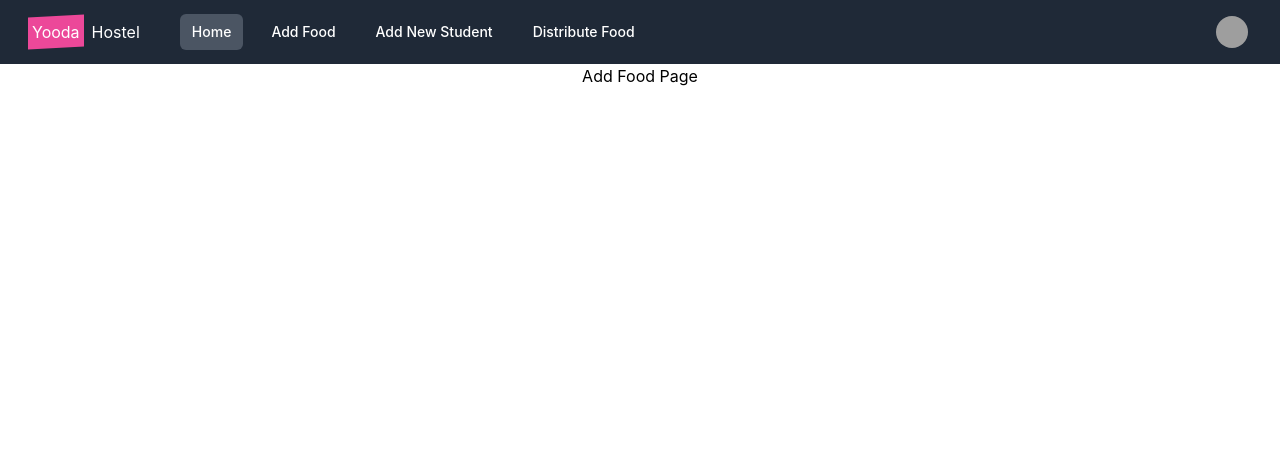
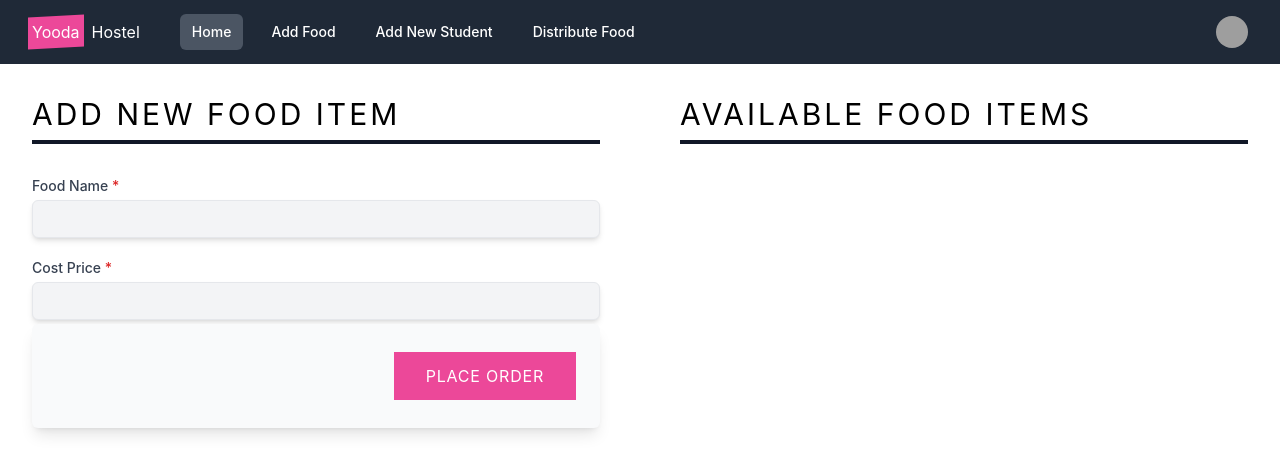
Before and after one commit to Pranta07/Yooda-Hostel-Client, a React (Create React App) app: page /addFood in a window 1280 px wide. Shown: the top 474 px of the page. Built offline with nearby package versions, Linux system fonts and the light colour scheme; grey boxes are pictures that could not be loaded.

Commit message:
addFood form added

```diff
--- a/src/Pages/AddFood/AddFood/AddFood.js
+++ b/src/Pages/AddFood/AddFood/AddFood.js
@@ -1,9 +1,78 @@
 import React from "react";
+import { useForm } from "react-hook-form";
+import { ExclamationCircleIcon } from "@heroicons/react/outline";
 
 const AddFood = () => {
+    const {
+        register,
+        handleSubmit,
+        formState: { errors },
+    } = useForm();
+
+    const onSubmit = (data) => {
+        console.log(data);
+    };
+
     return (
-        <div>
-            <h1>Add Food Page</h1>
+        <div className="container mx-auto text-left grid grid-cols-1 lg:grid-cols-2 gap-4">
+            <div>
+                <h1 className="uppercase tracking-widest text-3xl m-5 md:m-8 pb-2 border-b-4 border-gray-900">
+                    Add New Food Item
+                </h1>
+                <div className="mt-10 sm:mt-0 mx-5 md:mx-8">
+                    <div className="mt-5 md:mt-0 md:col-span-2">
+                        <form onSubmit={handleSubmit(onSubmit)}>
+                            <label className="block text-sm font-medium text-gray-700">
+                                Food Name{" "}
+                                <span className="text-red-600">*</span>
+                            </label>
+                            <input
+                                {...register("foodName", {
+                                    required: true,
+                                })}
+                                className="my-1 p-2 border bg-gray-100 focus:outline-pink-500 block w-full shadow-md sm:text-sm rounded-md"
+                            />
+                            {errors?.foodName?.type === "required" && (
+                                <p className="text-red-600 ml-2 mt-2">
+                                    <ExclamationCircleIcon className="inline h-5 w-5"></ExclamationCircleIcon>
+                                    This field is required
+                                </p>
+                            )}
+                            <label className="block text-sm font-medium text-gray-700 mt-5">
+                                Cost Price{" "}
+                                <span className="text-red-600">*</span>
+                            </label>
+                            <input
+                                {...register("price", {
+                                    required: true,
+                                })}
+                                className="my-1 p-2 border bg-gray-100 focus:outline-pink-500 block w-full shadow-md sm:text-sm rounded-md"
+                            />
+                            {errors?.price?.type === "required" && (
+                                <p className="text-red-600 ml-2 mt-2">
+                                    <ExclamationCircleIcon className="inline h-5 w-5"></ExclamationCircleIcon>
+                                    This field is required
+                                </p>
+                            )}
+
+                            <div className="px-4 py-3 bg-gray-50 text-right sm:px-6 rounded-md shadow-lg">
+                                <button
+                                    type="submit"
+                                    className="uppercase bg-pink-500 text-white tracking-wider px-8 py-3 my-4 hover:bg-gray-900 cursor-pointer"
+                                >
+                                    Place Order
+                                </button>
+                            </div>
+                        </form>
+                    </div>
+                </div>
+            </div>
+
+            <div className="px-8">
+                <h1 className="uppercase tracking-widest text-3xl my-8 pb-2 border-b-4 border-gray-900">
+                    Available Food Items
+                </h1>
+            </div>
         </div>
     );
 };
--- a/src/Pages/Shared/Navigation/Navigation.js
+++ b/src/Pages/Shared/Navigation/Navigation.js
@@ -32,8 +32,8 @@ const Navigation = () => {
                                 <div className="flex items-center justify-between h-16">
                                     <div className="flex items-center">
                                         <div className="flex items-center gap-3">
-                                            <span class="before:block before:absolute before:-inset-1 before:-skew-y-3 before:bg-pink-500 relative inline-block">
-                                                <span class="relative text-white">
+                                            <span className="before:block before:absolute before:-inset-1 before:-skew-y-3 before:bg-pink-500 relative inline-block">
+                                                <span className="relative text-white">
                                                     Yooda
                                                 </span>
                                             </span>
```
